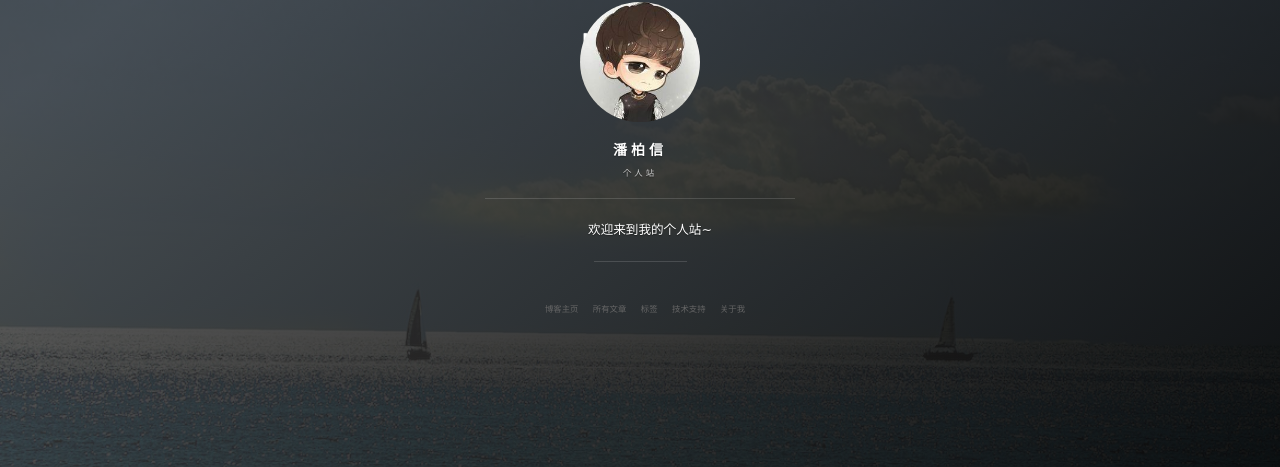
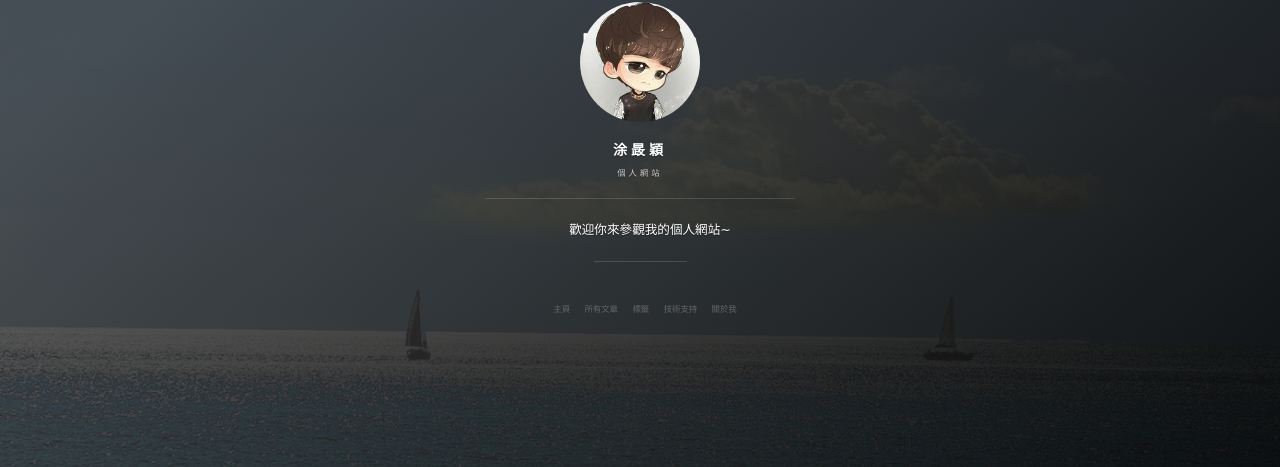
Before and after one commit to Tu-Ying/tu-ying.github.io, a Jekyll site: the page built from index.html, in a window 1280 px wide. Shown: the part 286-753 px from the top of the page. Built offline with Jekyll 4.4.1, drawn with Linux system fonts in a browser that asks for light colours; nearby versions of some CDN libraries; the list of posts is cut into pages by our own code; comment, search, counter and statistics services are not loaded; some of the changed text lies outside the part shown.

Commit message:
Update _config.yml

```diff
--- a/_config.yml
+++ b/_config.yml
@@ -1,12 +1,12 @@
 # Basic
-title: 潘柏信
-subtitle: 个人站
-description: 欢迎来到我的个人站~
+title: 涂晸穎
+subtitle: 個人網站
+description: 歡迎你來參觀我的個人網站~
 # 头像里面的标题
 avatarTitle: leopardpan
 # 头像里面的描述
-avatarDesc: iOS / 机器学习
-url: "http://leopardpan.cn"
+avatarDesc: JAVA / 軟體設計
+url: "http://tu-ying.github.io"
 
 # 博客是否自动生成目录，false为不生成
 enableToc: true
@@ -19,13 +19,13 @@ comment:
 
 # Social
 social:
-    weibo: 5366874726
-    github: leopardpan
+    #weibo: 5366874726
+    github: tu-ying
     # zhihu: panpanleopard
     # juejin: xxx
-    jianshu: 2ada30d8d0f7
+    #jianshu: 2ada30d8d0f7
     # twitter:
-    mail: leopardpan@icloud.com
+    mail: ben0105123@gmail.com
 
 
 # 百度统计
@@ -61,14 +61,14 @@ cover_color: clear
 
 # The blog button should not be removed.
 blog_button:
-    title: 博客主页
+    title: 主頁
 
 # Navigation buttons in the front page.s
 nav:
     - {title: 所有文章, description: archive, url: '/archive'}
-    - {title: 标签, description: tags, url: '/tags'}
-    - {title: 技术支持, description: support, url: '/support'}
-    - {title: 关于我, description: about, url: '/about'}
+    - {title: 標籤, description: tags, url: '/tags'}
+    - {title: 技術支持, description: support, url: '/support'}
+    - {title: 關於我, description: about, url: '/about'}
 
 
 # Pagination
```
